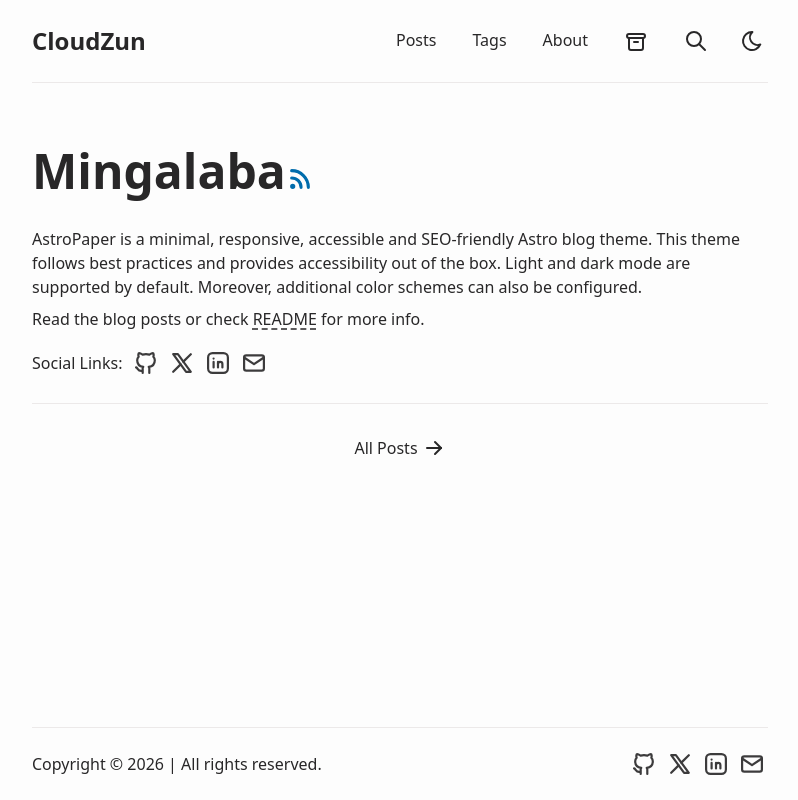
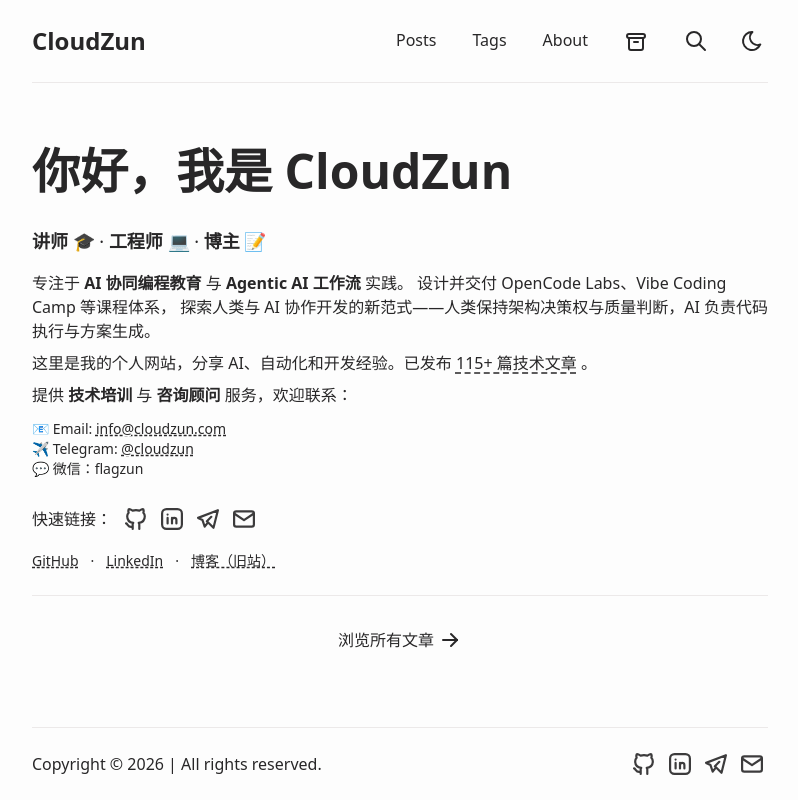
Before and after one commit to cloudzun/cloudzun.github.io, an Astro site: page / in a window 1280 px wide. Shown: the whole page, without its empty margins (240-1038 px from the left). Built offline with nearby package versions, Linux system fonts and the light colour scheme; Astro itself is replaced by a stand-in of ours.

Commit message:
feat: 更新首页简介和社交链接
- 首页标题改为'你好，我是 CloudZun'
- 添加身份标签：讲师🎓 · 工程师💻 · 博主📝
- 更新简介内容，突出 AI 协同编程教育方向
- 添加技术培训与咨询服务信息
- 社交链接配置：
  * GitHub: @cloudzun
  * LinkedIn: /in/cloudzun
  * Telegram: @cloudzun
  * Email: info@cloudzun.com
  * 微信：flagzun（文字显示）
- 添加旧博客链接（blog.huaqloud.com）
- 中文化界面文本（精选文章、最新文章、浏览所有文章）

```diff
--- a/src/constants.ts
+++ b/src/constants.ts
@@ -19,26 +19,26 @@ interface Social {
 export const SOCIALS: Social[] = [
   {
     name: "GitHub",
-    href: "https://github.com/satnaing/astro-paper",
-    linkTitle: `${SITE.title} on GitHub`,
+    href: "https://github.com/cloudzun",
+    linkTitle: `CloudZun on GitHub`,
     icon: IconGitHub,
   },
   {
-    name: "X",
-    href: "https://x.com/username",
-    linkTitle: `${SITE.title} on X`,
-    icon: IconBrandX,
-  },
-  {
     name: "LinkedIn",
-    href: "https://www.linkedin.com/in/username/",
-    linkTitle: `${SITE.title} on LinkedIn`,
+    href: "https://www.linkedin.com/in/cloudzun/",
+    linkTitle: `CloudZun on LinkedIn`,
     icon: IconLinkedin,
   },
   {
-    name: "Mail",
-    href: "mailto:yourmail@gmail.com",
-    linkTitle: `Send an email to ${SITE.title}`,
+    name: "Telegram",
+    href: "https://t.me/cloudzun",
+    linkTitle: `Contact CloudZun on Telegram`,
+    icon: IconTelegram,
+  },
+  {
+    name: "Email",
+    href: "mailto:info@cloudzun.com",
+    linkTitle: `Send an email to CloudZun`,
     icon: IconMail,
   },
 ] as const;
--- a/src/pages/index.astro
+++ b/src/pages/index.astro
@@ -24,47 +24,62 @@ const recentPosts = sortedPosts.filter(({ data }) => !data.featured);
   <main id="main-content" data-layout="index" class="app-layout">
     <section id="hero" class:list={["pt-8 pb-6", "border-b border-border"]}>
       <h1 class="my-4 inline-block text-4xl font-bold sm:my-8 sm:text-5xl">
-        Mingalaba
+        你好，我是 CloudZun
       </h1>
-      <a
-        target="_blank"
-        href="/rss.xml"
-        class="inline-block"
-        aria-label="rss feed"
-        title="RSS Feed"
-      >
-        <IconRss
-          width={20}
-          height={20}
-          class="scale-125 stroke-accent stroke-3 rtl:-rotate-90"
-        />
-        <span class="sr-only">RSS Feed</span>
-      </a>
 
-      <p>
-        AstroPaper is a minimal, responsive, accessible and SEO-friendly Astro
-        blog theme. This theme follows best practices and provides accessibility
-        out of the box. Light and dark mode are supported by default. Moreover,
-        additional color schemes can also be configured.
+      <p class="text-lg">
+        <strong>讲师</strong> 🎓 · <strong>工程师</strong> 💻 · <strong>博主</strong> 📝
       </p>
+
+      <p class="mt-4">
+        专注于 <strong>AI 协同编程教育</strong> 与 <strong>Agentic AI 工作流</strong> 实践。
+        设计并交付 OpenCode Labs、Vibe Coding Camp 等课程体系，
+        探索人类与 AI 协作开发的新范式——人类保持架构决策权与质量判断，AI 负责代码执行与方案生成。
+      </p>
+
       <p class="mt-2">
-        Read the blog posts or check
+        这里是我的个人网站，分享 AI、自动化和开发经验。已发布
         <LinkButton
           class="underline decoration-dashed underline-offset-4 hover:text-accent"
-          href="https://github.com/satnaing/astro-paper#readme"
+          href="/posts/"
         >
-          README
-        </LinkButton> for more info.
+          115+ 篇技术文章
+        </LinkButton>。
       </p>
+
+      <p class="mt-2">
+        提供 <strong>技术培训</strong> 与 <strong>咨询顾问</strong> 服务，欢迎联系：
+      </p>
+
+      <div class="mt-3 text-sm">
+        <p>📧 Email: <a href="mailto:info@cloudzun.com" class="underline decoration-dashed hover:text-accent">info@cloudzun.com</a></p>
+        <p>✈️ Telegram: <a href="https://t.me/cloudzun" target="_blank" rel="noopener noreferrer" class="underline decoration-dashed hover:text-accent">@cloudzun</a></p>
+        <p>💬 微信：flagzun</p>
+      </div>
+
       {
-        // only display if at least one social link is enabled
+        // 社交链接
         SOCIALS.length > 0 && (
-          <div class="mt-4 flex max-sm:flex-col sm:items-center">
-            <div class="me-2 mb-1 whitespace-nowrap sm:mb-0">Social Links:</div>
+          <div class="mt-6 flex max-sm:flex-col sm:items-center">
+            <div class="me-2 mb-1 whitespace-nowrap sm:mb-0">快速链接：</div>
             <Socials />
           </div>
         )
       }
+
+      <div class="mt-4 flex flex-wrap gap-3 text-sm">
+        <a href="https://github.com/cloudzun" target="_blank" rel="noopener noreferrer" class="underline decoration-dashed hover:text-accent">
+          GitHub
+        </a>
+        <span>·</span>
+        <a href="https://www.linkedin.com/in/cloudzun" target="_blank" rel="noopener noreferrer" class="underline decoration-dashed hover:text-accent">
+          LinkedIn
+        </a>
+        <span>·</span>
+        <a href="https://blog.huaqloud.com/" target="_blank" rel="noopener noreferrer" class="underline decoration-dashed hover:text-accent">
+          博客（旧站）
+        </a>
+      </div>
     </section>
 
     {
@@ -76,7 +91,7 @@ const recentPosts = sortedPosts.filter(({ data }) => !data.featured);
             { "border-b border-border": recentPosts.length > 0 },
           ]}
         >
-          <h2 class="text-2xl font-semibold tracking-wide">Featured</h2>
+          <h2 class="text-2xl font-semibold tracking-wide">精选文章</h2>
           <ul>
             {featuredPosts.map(data => (
               <Card variant="h3" {...data} />
@@ -89,7 +104,7 @@ const recentPosts = sortedPosts.filter(({ data }) => !data.featured);
     {
       recentPosts.length > 0 && (
         <section id="recent-posts" class="pt-12 pb-6">
-          <h2 class="text-2xl font-semibold tracking-wide">Recent Posts</h2>
+          <h2 class="text-2xl font-semibold tracking-wide">最新文章</h2>
           <ul>
             {recentPosts.map(
               (data, index) =>
@@ -102,7 +117,7 @@ const recentPosts = sortedPosts.filter(({ data }) => !data.featured);
 
     <div class="my-8 text-center">
       <LinkButton href="/posts/">
-        All Posts
+        浏览所有文章
         <IconArrowRight class="inline-block rtl:-rotate-180" />
       </LinkButton>
     </div>
```
